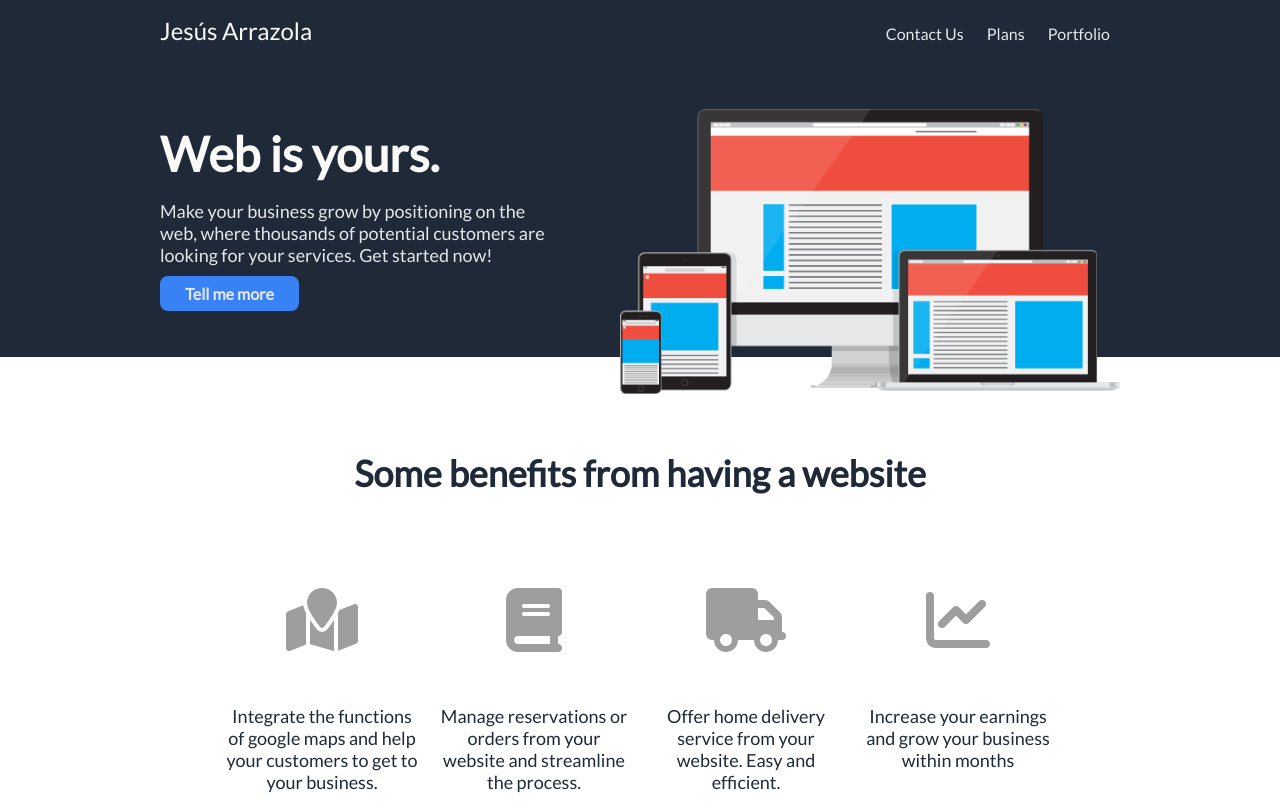
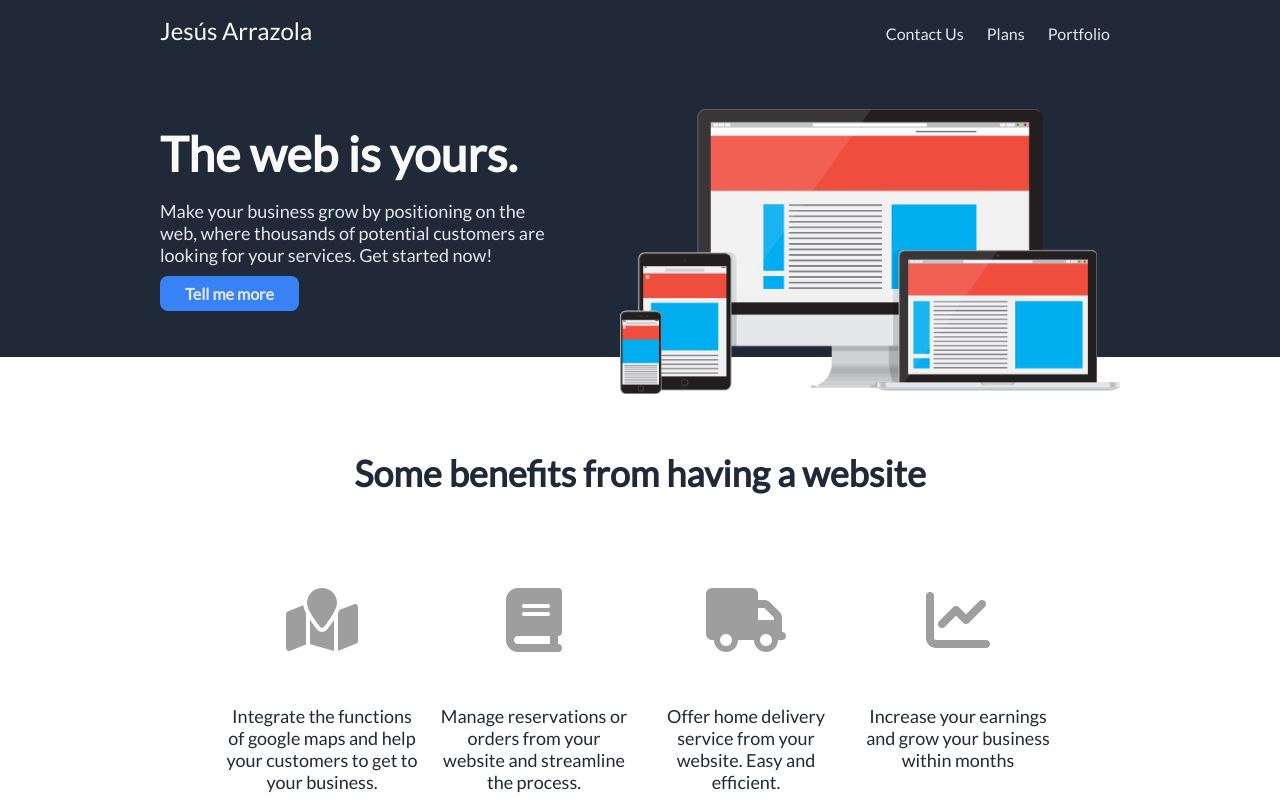
Before and after one commit to JesusArrazola/odin-landing-page, a plain HTML site: page index.html in a window 1280 px wide. Shown: the top 806 px of the page. Drawn offline with Linux system fonts and the light colour scheme.

Commit message:
Typo corrected

```diff
--- a/index.html
+++ b/index.html
@@ -23,7 +23,7 @@
     <section class="hero">
 
         <div class="hero-subcontainer">
-            <h1>Web is yours.</h1>
+            <h1>The web is yours.</h1>
             <p>
                 Make your business grow by positioning on the web, where thousands of
                 potential customers are looking for your services. Get started now!
```
